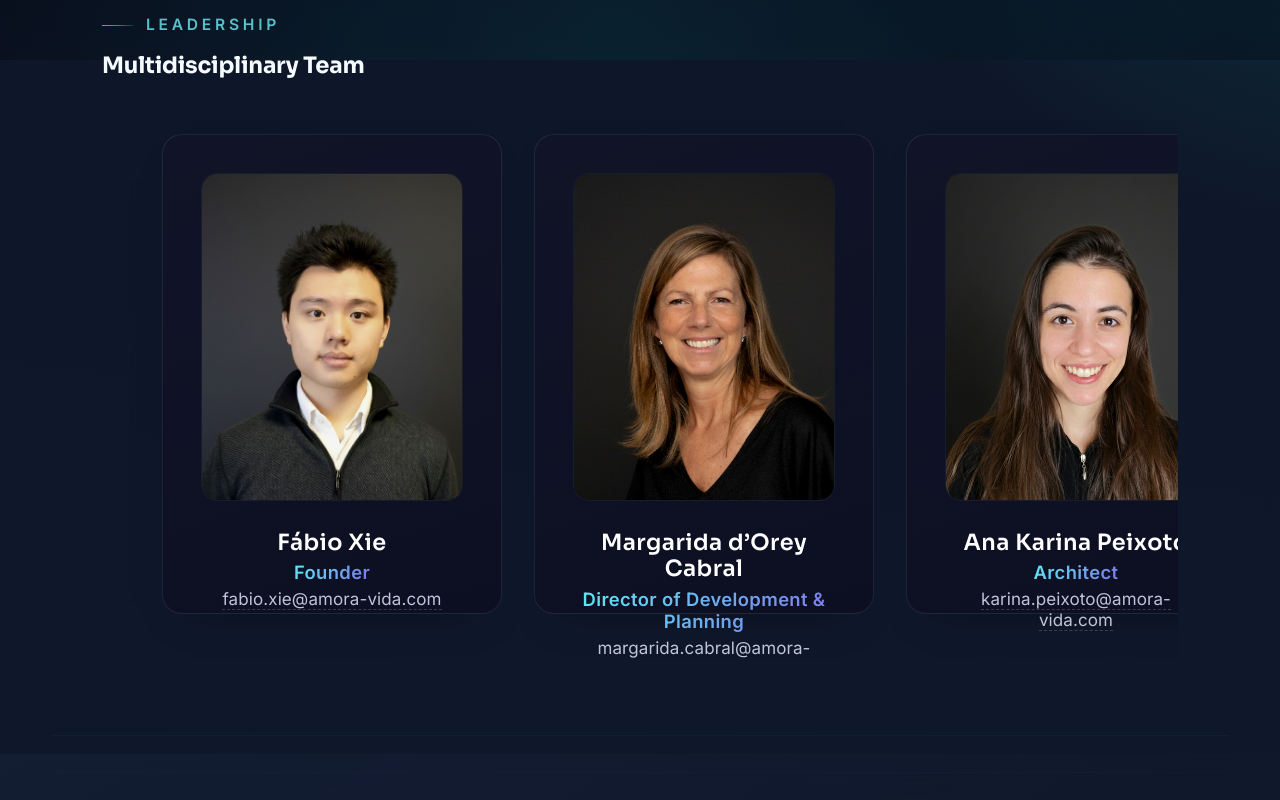
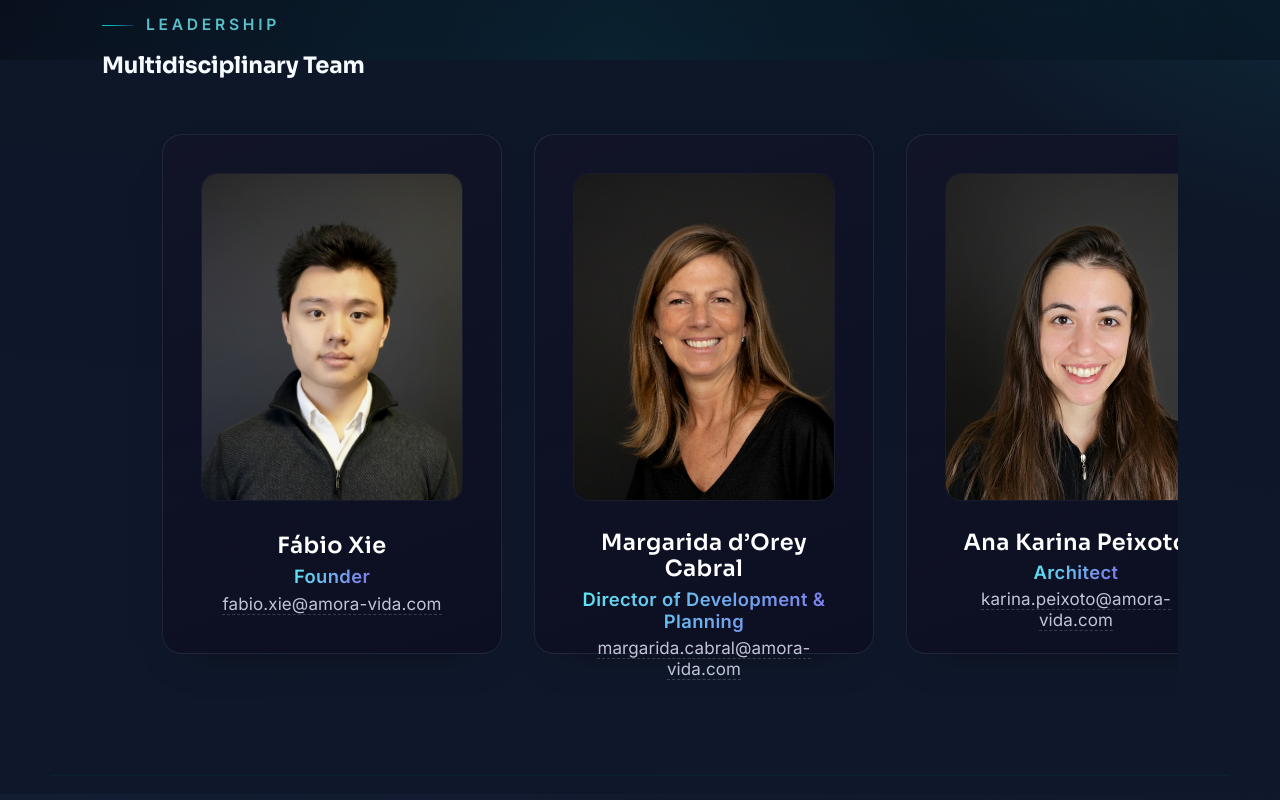
Before and after one commit to FabioX-G/amora-vida-site, an Eleventy site: page src/about/index.njk in a window 1280 px wide. Shown: the part 740-1540 px from the top of the page. Built offline with nearby package versions, Linux system fonts and the light colour scheme; Eleventy itself is replaced by a stand-in of ours; files that its build step writes are made by us from their sources.

Commit message:
Some update

```diff
--- a/src/assets/css/about.css
+++ b/src/assets/css/about.css
@@ -42,8 +42,8 @@
   position: relative;
   scroll-snap-align: center;
   scroll-snap-stop: always;
-  height: 480px;
-  min-height: 480px;
+  height: 520px;
+  min-height: 520px;
   border-radius: 20px;
   background: linear-gradient(160deg, rgba(18, 20, 40, 0.92), rgba(12, 14, 32, 0.84));
   border: 1px solid rgba(255, 255, 255, 0.08);
@@ -168,7 +168,6 @@
 
 #team-gallery .team-card {
   cursor: pointer;
-  height: 480px;
   z-index: 1;
   transition: z-index 0s step-end 520ms;
   isolation: isolate;
```
